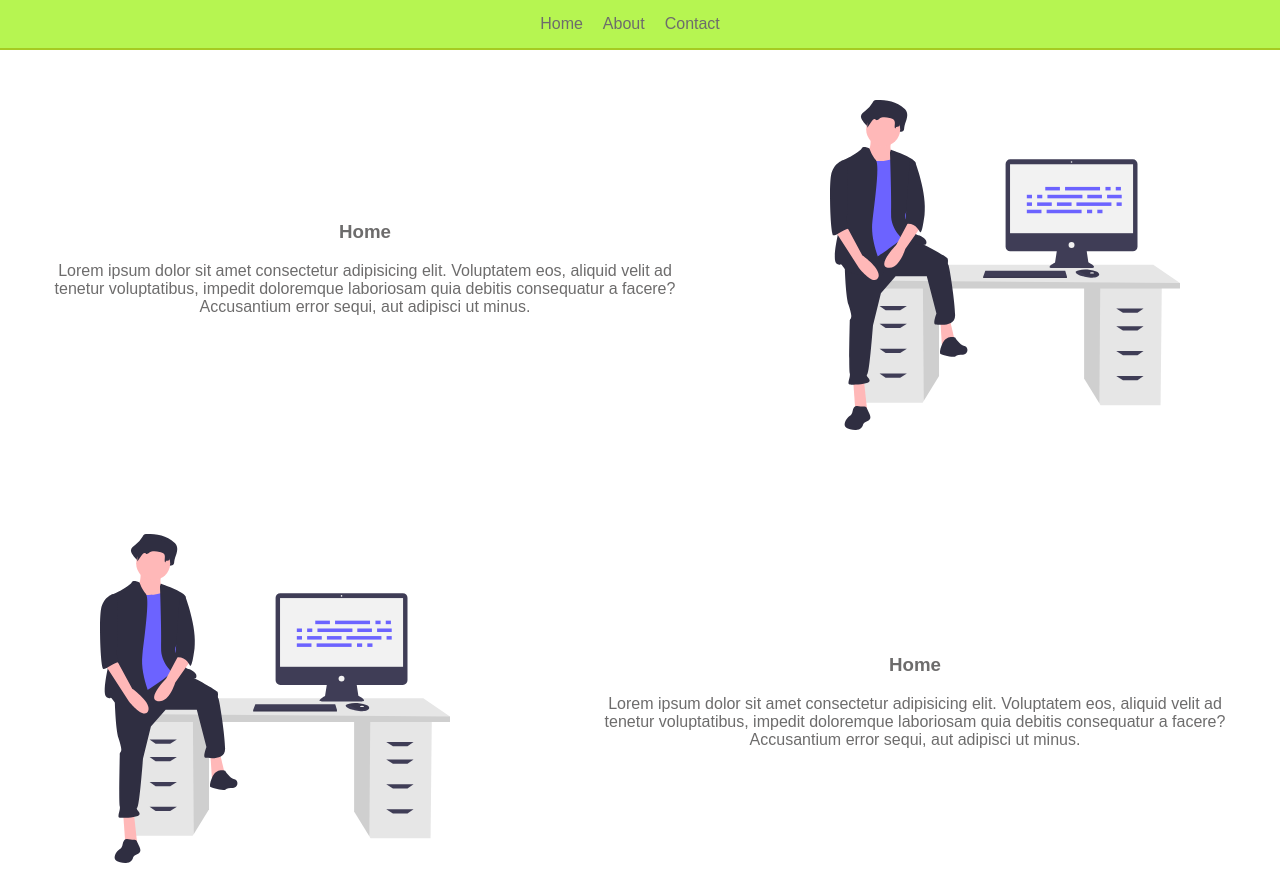
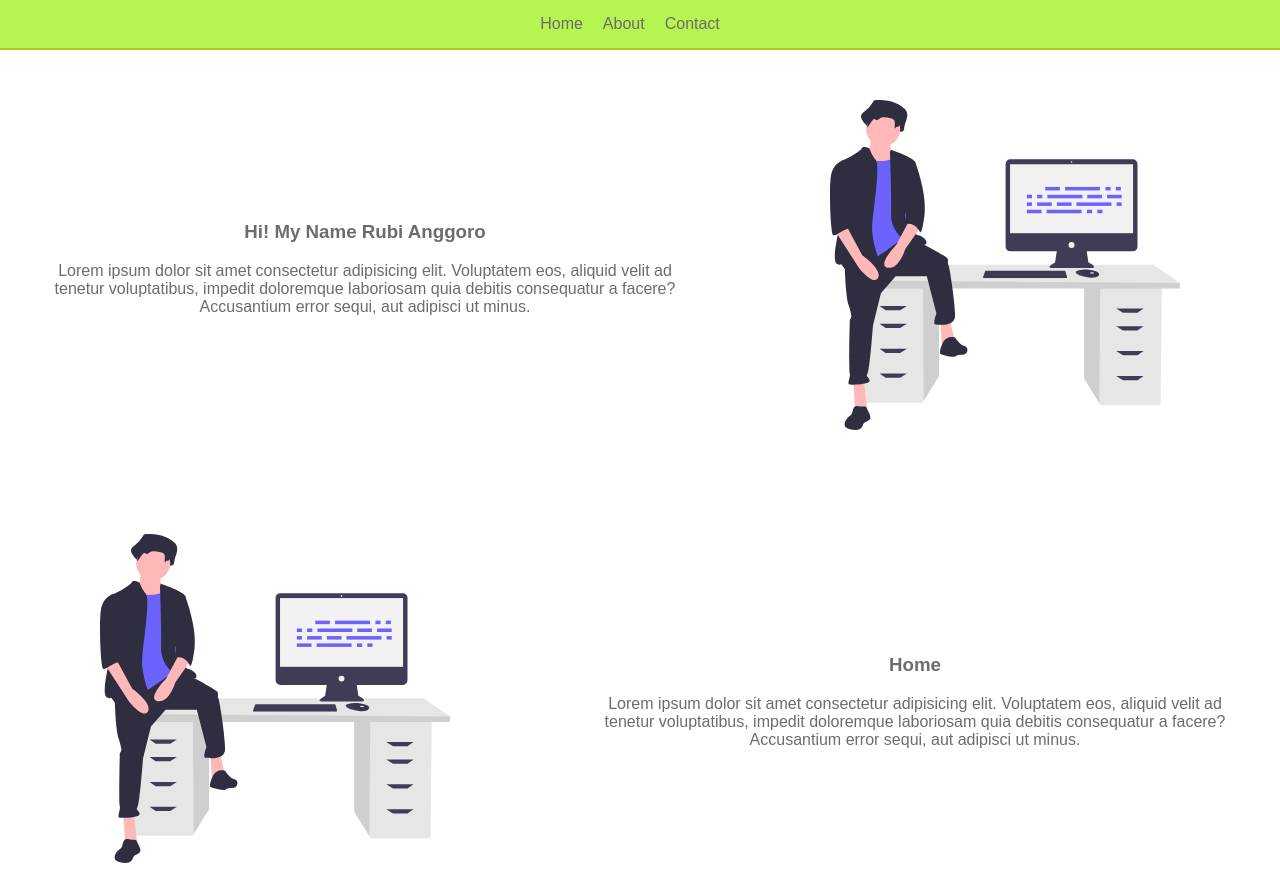
Before and after one commit to rubianggoro/flexbox, a plain HTML site: page index.html in a window 1280 px wide. Shown: the top 870 px of the page. Drawn offline with Linux system fonts and the light colour scheme.

Commit message:
Create README.md

```diff
--- a/index.html
+++ b/index.html
@@ -14,7 +14,7 @@
     </ul>
     <div id="home" class="container">
         <div class="section-one">
-            <h3>Home</h3>
+            <h3>Hi! My Name Rubi Anggoro</h3>
             <p>Lorem ipsum dolor sit amet consectetur
             adipisicing elit. Voluptatem eos, aliquid velit ad tenetur
             voluptatibus, impedit doloremque laboriosam quia debitis
```
Also changed, not shown: 1 other file.
